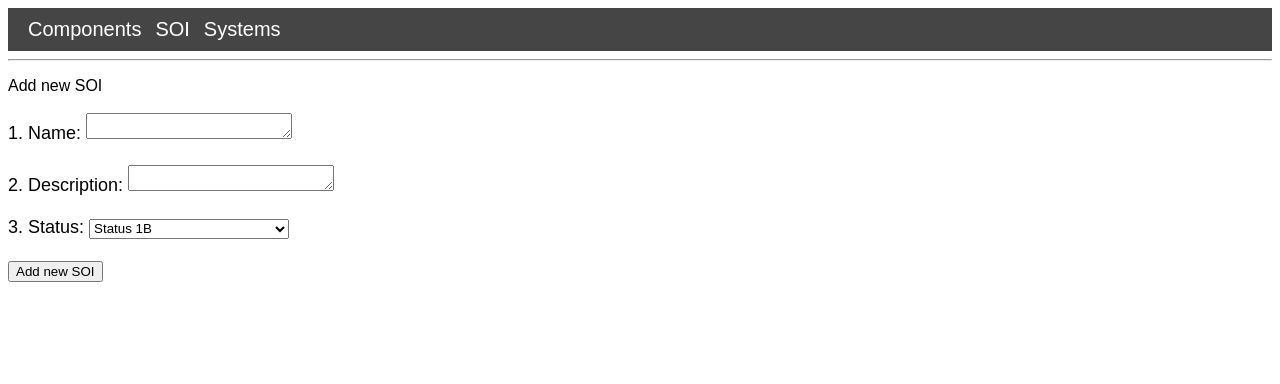
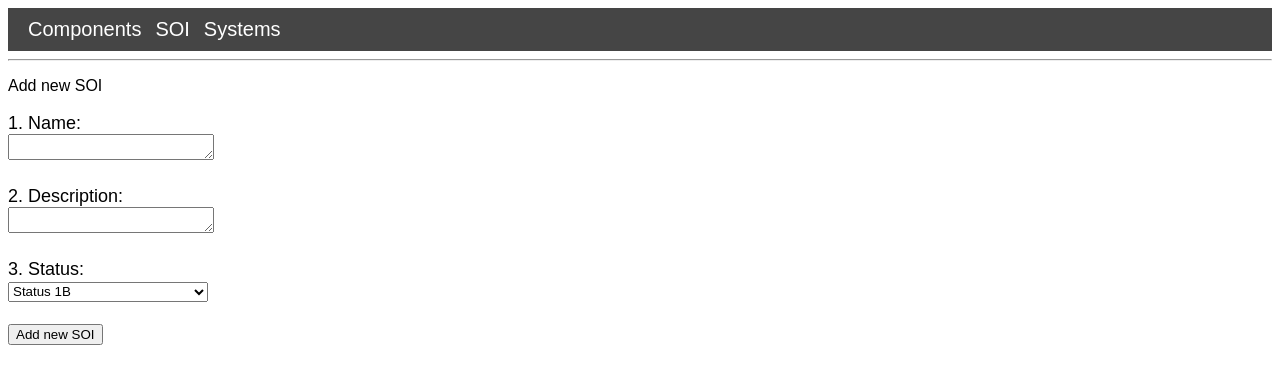
Before and after one commit to johnny-sky91/COMPanion, a Flask app: page /soi_list/add_new_soi in a window 1280 px wide. Shown: the top 384 px of the page. Run offline with Flask 3, Linux system fonts and the light colour scheme.

Commit message:
Update add_new_soi.html

```diff
--- a/app/templates/add/add_new_soi.html
+++ b/app/templates/add/add_new_soi.html
@@ -5,9 +5,9 @@
 <form action="" method="post" novalidate>
     {{form.hidden_tag()}}
     <p style="font-size:18px">
-        1. {{ form.soi_name.label }}: {{ form.soi_name(style='height: 20px; width:200px') }}<br><br>
-        2. {{ form.soi_description.label }}: {{ form.soi_description(style='height: 20px; width:200px') }}<br><br>
-        3. {{ form.soi_status.label }}: {{ form.soi_status(style='height: 20px; width:200px') }}<br><br>
+        1. {{ form.soi_name.label }}:<br>{{ form.soi_name(style='height: 20px; width:200px') }}<br><br>
+        2. {{ form.soi_description.label }}:<br>{{ form.soi_description(style='height: 20px; width:200px') }}<br><br>
+        3. {{ form.soi_status.label }}:<br>{{ form.soi_status(style='height: 20px; width:200px') }}<br><br>
         {{ form.submit() }} <br>
         {% for error in form.soi_name.errors %}
         <span style="color: red;">{{ error }}</span>
```
